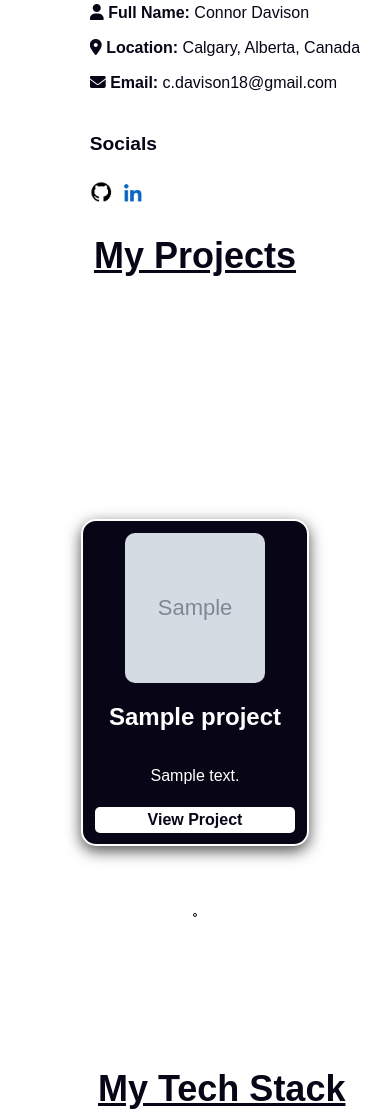
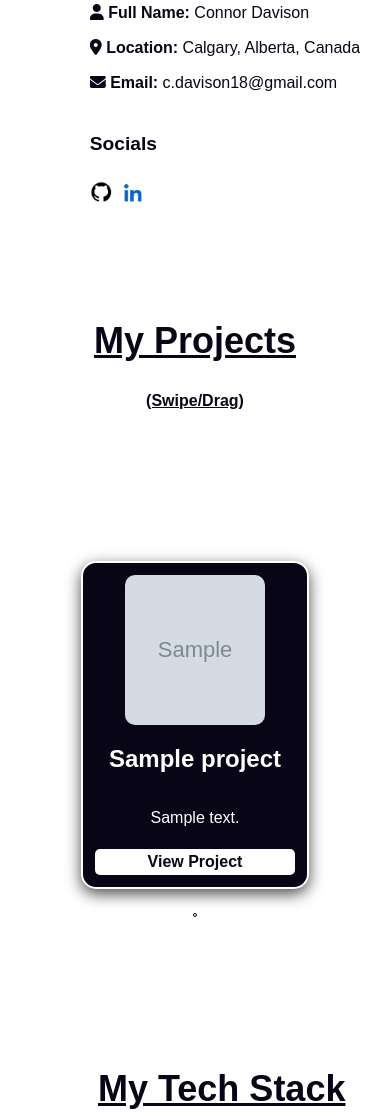
Before and after one commit to ConDavison1/my-portfolio, a Flask app: page / in a window 390 px wide. Shown: the part 1435-2548 px from the top of the page. Run offline with Flask 3, Linux system fonts and the light colour scheme; tables that the repository leaves empty hold one stand-in row (values such as "Sample post"); grey boxes marked "Sample" are stand-in pictures.

Commit message:
Styling updates for projects section

```diff
--- a/static/css/styles.css
+++ b/static/css/styles.css
@@ -450,13 +450,14 @@ body.sidebar-open {
 .projects-header {
     text-align: left;
     position: relative;
-    margin-bottom: 3vh;
-    z-index: 1;
+    margin-bottom: 1vh;
+    z-index: 10;
     font-size: clamp(1.5rem, 5vw, 1.5rem);
     text-decoration: underline;
-    top: -10vh;
+    top: 0;
     padding-top: 2vh;
 }
+
 .project-container {
     position: relative;
     display: flex;
@@ -466,6 +467,7 @@ body.sidebar-open {
     z-index: 0;
     flex-direction: column;
     flex-grow: 1;
+    margin-top: 8vh;
 }
 
 .project-cards-wrapper {
@@ -569,18 +571,18 @@ body.sidebar-open {
 }
 
 .arrow-left {
-    left: calc(27% + 2vw);  /* Adds a small adjustment based on screen size */
+    left: calc(27% + 2vw);
 }
 
 .arrow-right {
-    right: calc(27% + 2vw); /* Adds a small adjustment based on screen size */
+    right: calc(27% + 2vw);
 }
 
 .project-dots {
     display: flex;
     justify-content: center;
     position: absolute;
-    top: calc(90% + 1vh);  /* Adjusts based on the card's height */
+    top: calc(90% + 1vh);
     z-index: 10;
     left: 50%;
     transform: translateX(-50%);
@@ -607,6 +609,26 @@ body.sidebar-open {
 .dot:hover {
     background-color: #111010;
     transition: background-color 0.3s ease;
+}
+
+.projects-header h3 {
+    font-size: clamp(1rem, 4vw, 1.2rem);
+    font-weight: bold;
+    text-align: center;
+    text-decoration: underline;
+    display: none;
+}
+
+@media (max-width: 1024px) {
+    .projects-header h3 {
+        display: block;
+    }
+}
+
+@media (min-width: 1025px) {
+    .projects-header h3 {
+        display: none;
+    }
 }
 
 @media (max-width: 768px) {
--- a/static/js/script.js
+++ b/static/js/script.js
@@ -168,10 +168,10 @@ document.querySelectorAll('#intro, #about, #projects, .stack').forEach(section =
 
         isSwiping = false;
     }
-    // Prevent swipe when clicking on the "View Project" button
+
 document.querySelectorAll('.project-link').forEach(button => {
     button.addEventListener('click', (e) => {
-        e.stopPropagation(); // Prevents the click from being treated as a swipe
+        e.stopPropagation();
     });
 });
 
--- a/templates/index.html
+++ b/templates/index.html
@@ -95,7 +95,7 @@
     <section id="projects" class="projects">
         <div class="projects-header">
             <h1>My Projects</h1>
-            <!-- <h3>(Swipe/Drag)</h3> -->
+            <h3>(Swipe/Drag)</h3>
         </div>
         <div class="project-container">
             <div class="project-cards-wrapper">
```
